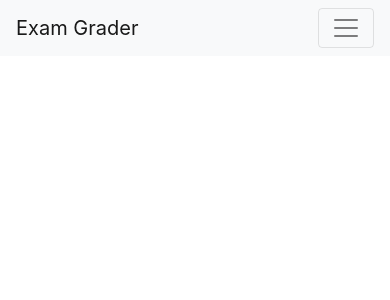
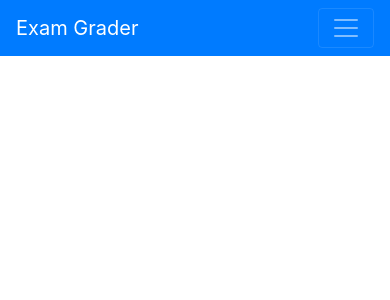
Before and after one commit to luizeduardocarvalho/ExamGraderWeb, an Angular app: page / in a window 390 px wide. Shown: the top 300 px of the page. Built offline with nearby package versions, Linux system fonts and the light colour scheme.

Commit message:
Make navbar responsive

```diff
--- a/angular.json
+++ b/angular.json
@@ -27,7 +27,10 @@
               "node_modules/bootstrap/dist/css/bootstrap.min.css",
               "src/styles.css"
             ],
-            "scripts": []
+            "scripts": [
+              "node_modules/jquery/dist/jquery.min.js",
+              "node_modules/bootstrap/dist/js/bootstrap.min.js"
+            ]
           },
           "configurations": {
             "production": {
--- a/package.json
+++ b/package.json
@@ -24,11 +24,12 @@
     "@angular/router": "~11.0.5",
     "bootstrap": "^4.5.3",
     "express": "^4.17.1",
+    "jquery": "^3.5.1",
     "path": "^0.12.7",
     "rxjs": "~6.5.5",
     "tslib": "^2.0.0",
-    "zone.js": "~0.10.3",
-    "typescript": "^4.0.5"
+    "typescript": "^4.0.5",
+    "zone.js": "~0.10.3"
   },
   "devDependencies": {
     "@angular-devkit/build-angular": "^0.1100.5",
--- a/src/app/app.component.html
+++ b/src/app/app.component.html
@@ -1,4 +1,4 @@
-<nav class="navbar navbar-expand-lg navbar-light bg-light">
+<nav class="navbar navbar-expand-lg navbar-dark bg-primary">
   <a class="navbar-brand" href="#">Exam Grader</a>
   <button class="navbar-toggler" type="button" data-toggle="collapse" data-target="#navbarSupportedContent" aria-controls="navbarSupportedContent" aria-expanded="false" aria-label="Toggle navigation">
     <span class="navbar-toggler-icon"></span>
```
Also changed, not shown: 1 other file (tests, documents, lock files or other folders).
